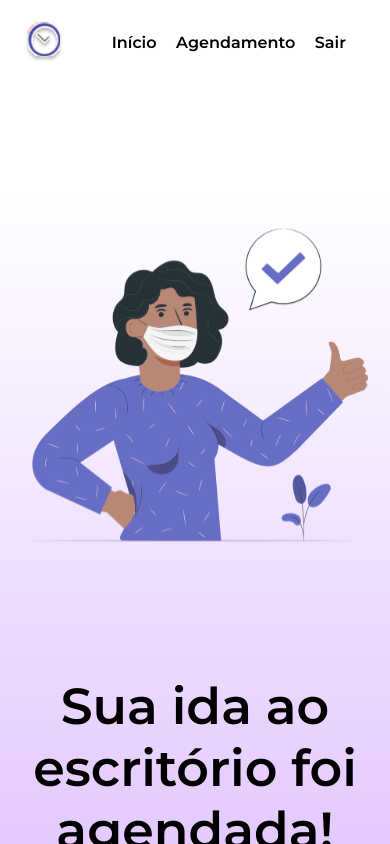
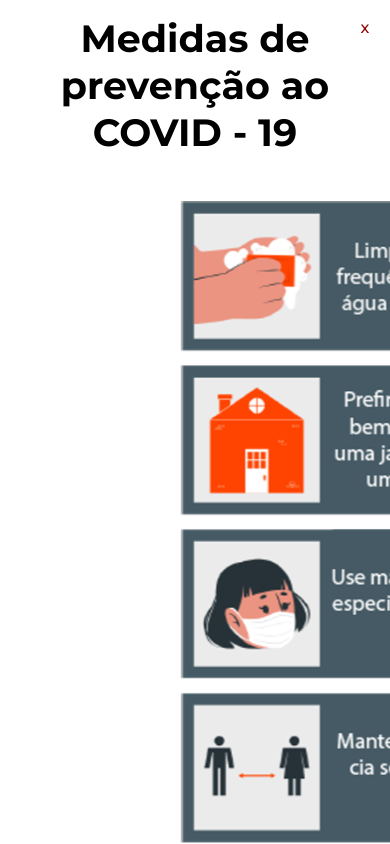
Before and after one commit to FuentesRichard/squad-31, a React (Create React App) app in the folder PoC/Frontend/: page /confirmacao in a window 390 px wide. Built offline with nearby package versions, Linux system fonts and the light colour scheme.

Commit message:
Popup Confirmacao

```diff
--- a/PoC/Frontend/src/pages/Confirmacao.tsx
+++ b/PoC/Frontend/src/pages/Confirmacao.tsx
@@ -1,6 +1,8 @@
 import "../styles/Confirmacao.scss";
 import relogioSVG from "../images/Relogio.svg";
 import Pessoa from '../images/Person(Confirmacao).svg';
+import prevencaMed from '../images/Illustration_prevencao.svg'
+import prevent from '../images/prevent.svg'
 
 type event = {
    target: any
@@ -14,14 +16,14 @@ function popup(event: event) {
 export function Confirmacao() {
   return (
     <div id="page-confirmacao">
-      {/* <div id="abrirModal" className="modal">
+      <div id="abrirModal" className="modal">
          <div>
+            <h2>Medidas de prevenção ao COVID - 19</h2>
+            <img id="medico" src={prevencaMed} alt="Médico de mascara se protegendo do vírus" />
+            <img id="dicas" src={prevent} alt="Dicas de prevenção" />
             <button onClick={popup} title="Fechar" className="fechar">x</button>
-            <h2>Janela Modal</h2>
-            <p>Esta é uma simples janela de modal.</p>
-            <p>Você pode fazer qualquer coisa aqui, página de Login, pop-ups, ou formulários</p>
          </div>
-      </div> */}
+      </div>
 
       <header>
             <img src={relogioSVG} alt="relogio"></img>
--- a/PoC/Frontend/src/styles/Confirmacao.scss
+++ b/PoC/Frontend/src/styles/Confirmacao.scss
@@ -9,38 +9,71 @@
     right: 0;
     bottom: 0;
     left: 0;
-    font-family: Arial, Helvetica, sans-serif;
     background: rgba(0,0,0,0.8);
     backdrop-filter: blur(5px);
-    z-index: 99999;
+    z-index: 9;
     -webkit-transition: opacity 400ms ease-in;
     -moz-transition: opacity 400ms ease-in;
     transition: opacity 400ms ease-in;
-    pointer-events: none;
 
     div {
-      cursor: pointer;
-      z-index: 99999;
-      width: 400px;
+      flex-direction: row;
+      border-radius: 3px;
+      z-index: 9;
+      width: 60vw;
+      height: 95vh;
       position: relative;
-      margin: 10% auto;
+      margin: 2.5vh auto;
       padding: 15px 20px;
       background: #fff;
+      text-align: center;
+
+      #medico {
+        height: 80vh;
+        margin-right: 10vw;
+        margin-bottom: -80vh;
+      }
+
+      #dicas {
+        height: 80vh;
+        margin-left: 25vw;
+      }
     }
 
     .fechar {
-      z-index: 99999;
+      z-index: 9;
       position: absolute;
-      width: 30px;
-      right: -15px;
-      top: -20px;
+      width: 40px;
+      height: 40px;
+      right: 5px;
+      top: 3px;
       text-align: center;
       line-height: 30px;
       margin-top: 5px;
-      background: #ff4545;
+      background: rgba(0, 0, 0, 0);
       border-radius: 50%;
       font-size: 16px;
       color: #8d0000;
+    }
+
+    @media (max-width: 700px) {
+      div {
+        width: 100vw;
+        text-align: center;
+        font-size: 3vh;
+        border-radius: 0px;
+        height: 100vh;
+        margin: 0;
+
+        #medico {
+          display: none;
+        }
+
+        #dicas {
+          height: 85vh;
+          margin-left: 0;
+        }
+      }
     }
   }
 
```
Also changed, not shown: PoC/Frontend/src/images/Illustration_prevencao.svg (added), PoC/Frontend/src/images/prevent.svg (added).
